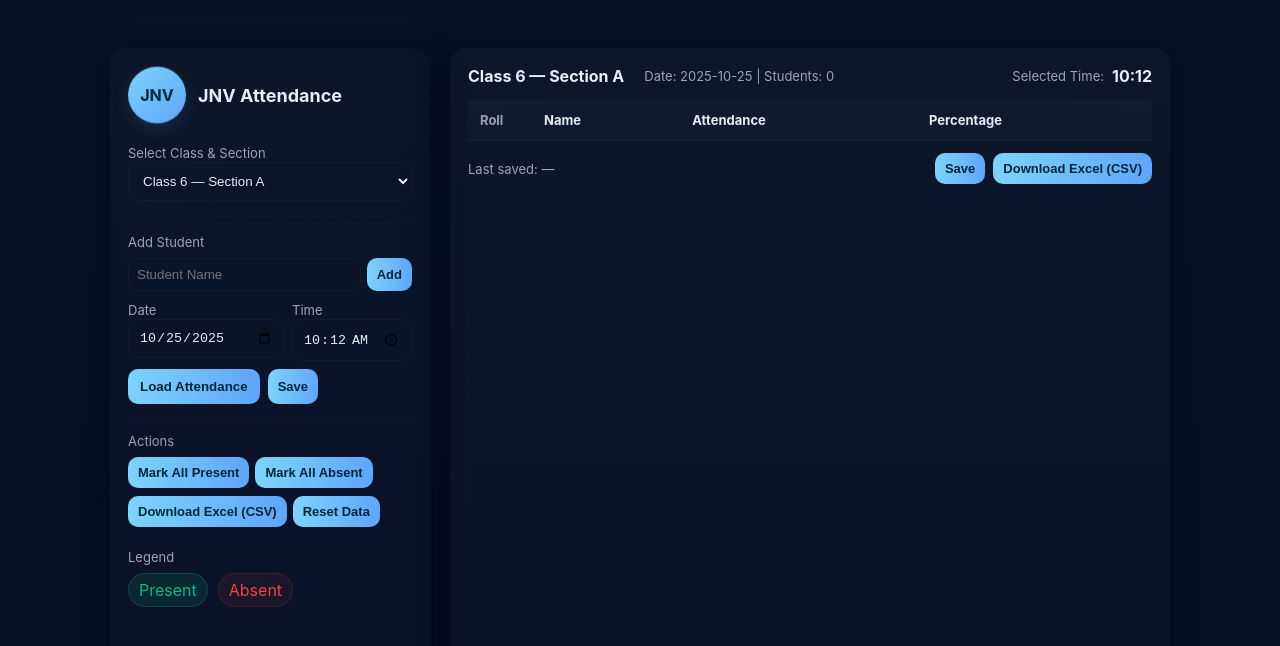
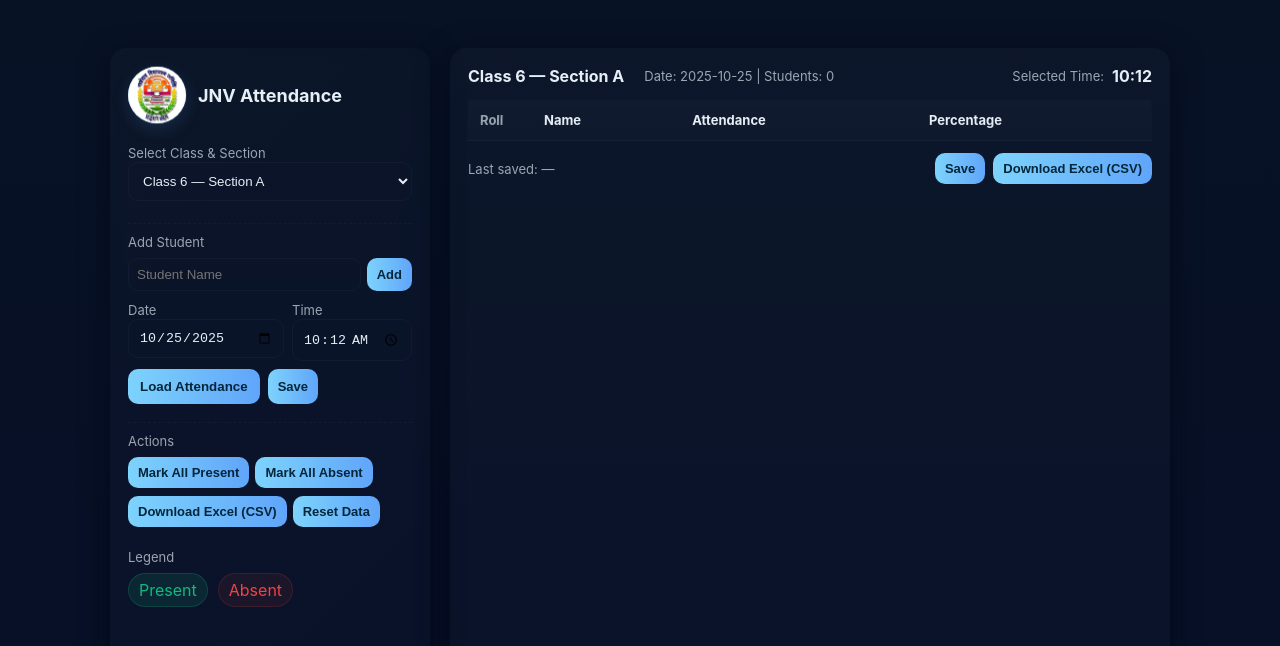
Before and after one commit to aayushsing/Attendance-JNV, a plain HTML site: page index.html in a window 1280 px wide. Drawn offline with Linux system fonts and the light colour scheme.

Commit message:
Update index.html
added some code in index.html

```diff
--- a/index.html
+++ b/index.html
@@ -68,7 +68,9 @@
   <div class="app">
     <aside class="sidebar">
       <div class="logo">
-        <div class="circle">JNV</div>
+       <div class="circle">
+  <img src="jnv.png" alt="JNV Logo" style="width:100%;height:100%;border-radius:50%;object-fit:cover;" />
+</div>
         <div>
           <h1>JNV Attendance</h1>
 
```
